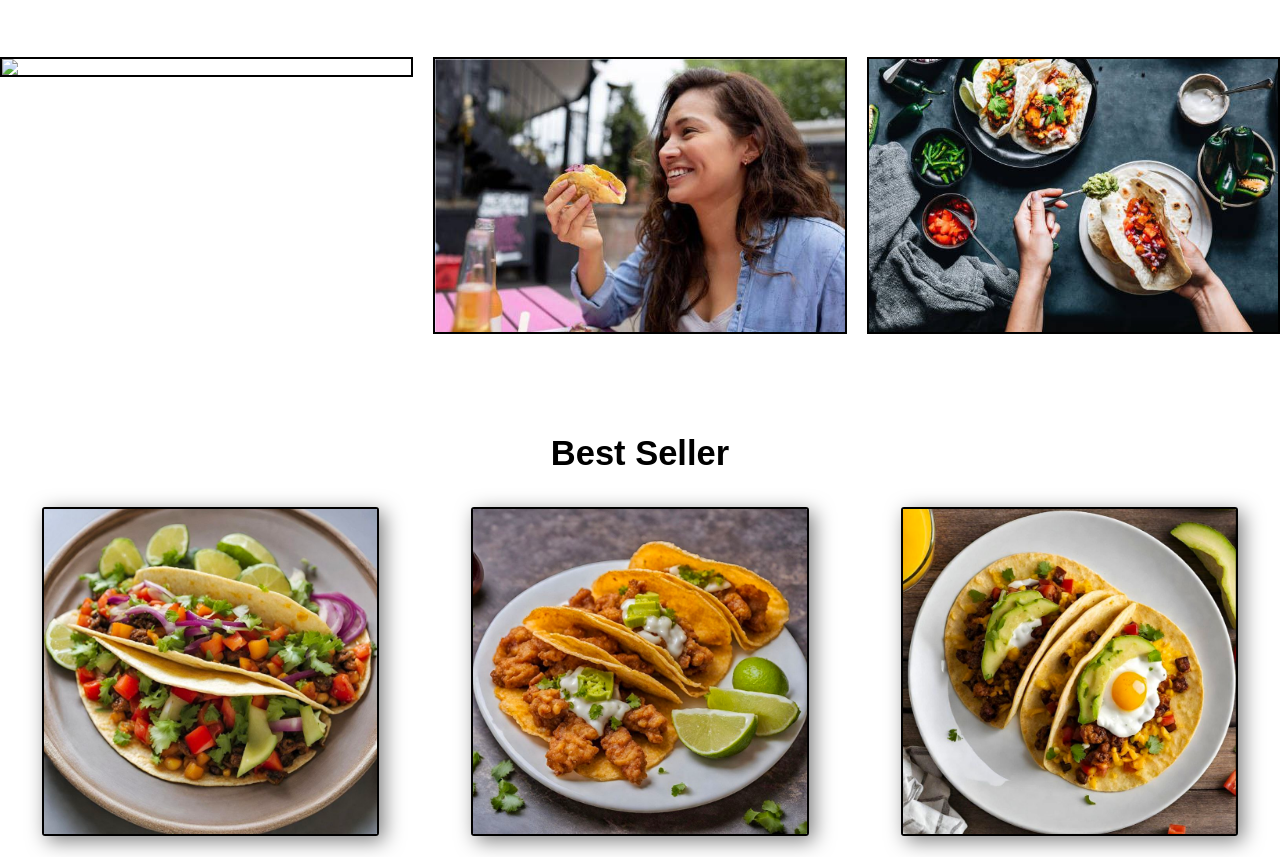
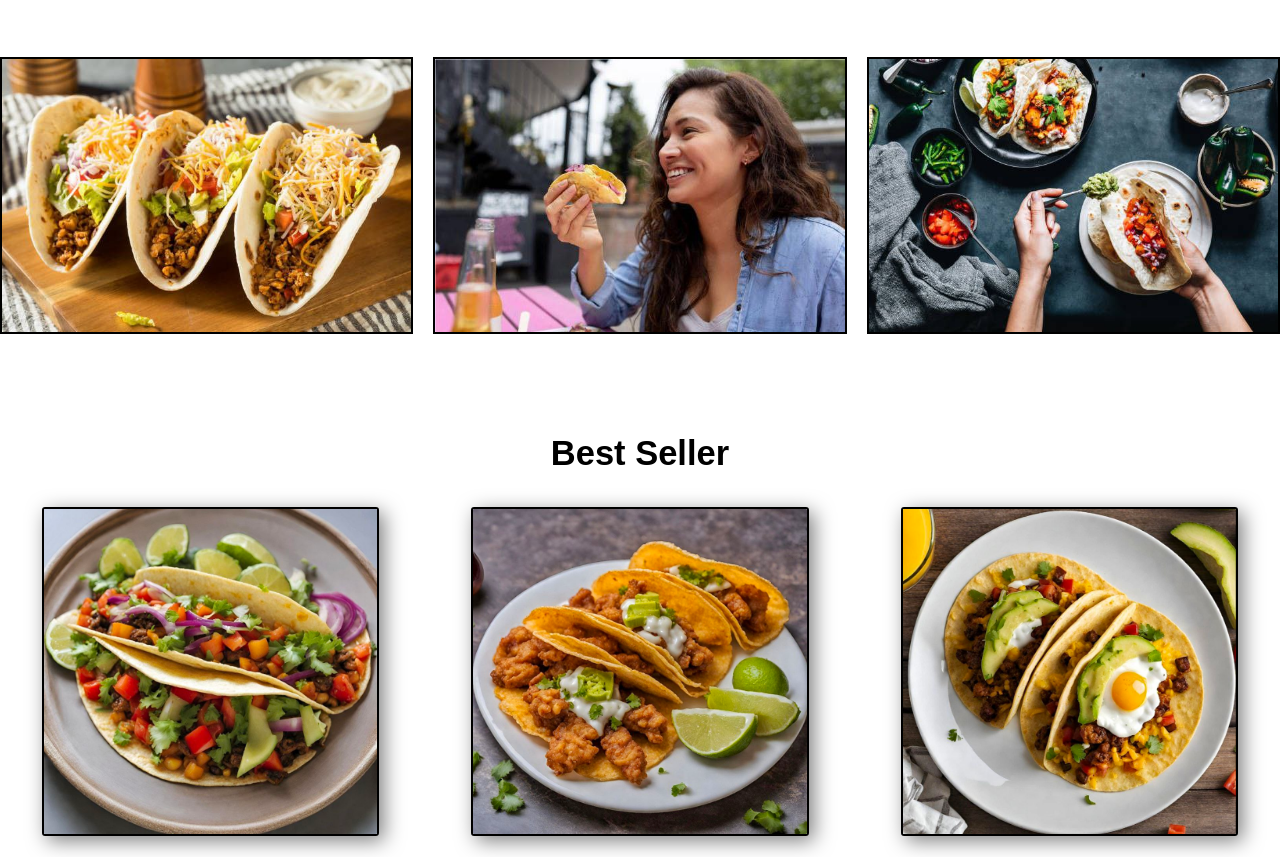
Before and after one commit to ybba27/Angeles_V2-HTML-FORMS, a plain HTML site: page index.html in a window 1280 px wide. Shown: the part 1376-2233 px from the top of the page. Drawn offline with nearby package versions, Linux system fonts and the light colour scheme; the site is published under a folder, as on GitHub Pages, so addresses that start at the root find nothing; a web font is replaced by a local one.

Commit message:
Update index.html

```diff
--- a/index.html
+++ b/index.html
@@ -72,7 +72,7 @@
               <img src="Gallery/3.jpg">
             </div>
             <div class="box">
-              <img src="/Gallery/4.jpg">
+              <img src="Gallery/4.jpg">
             </div>
             <div class="box">
               <img src="Gallery/5.jpg">
```
